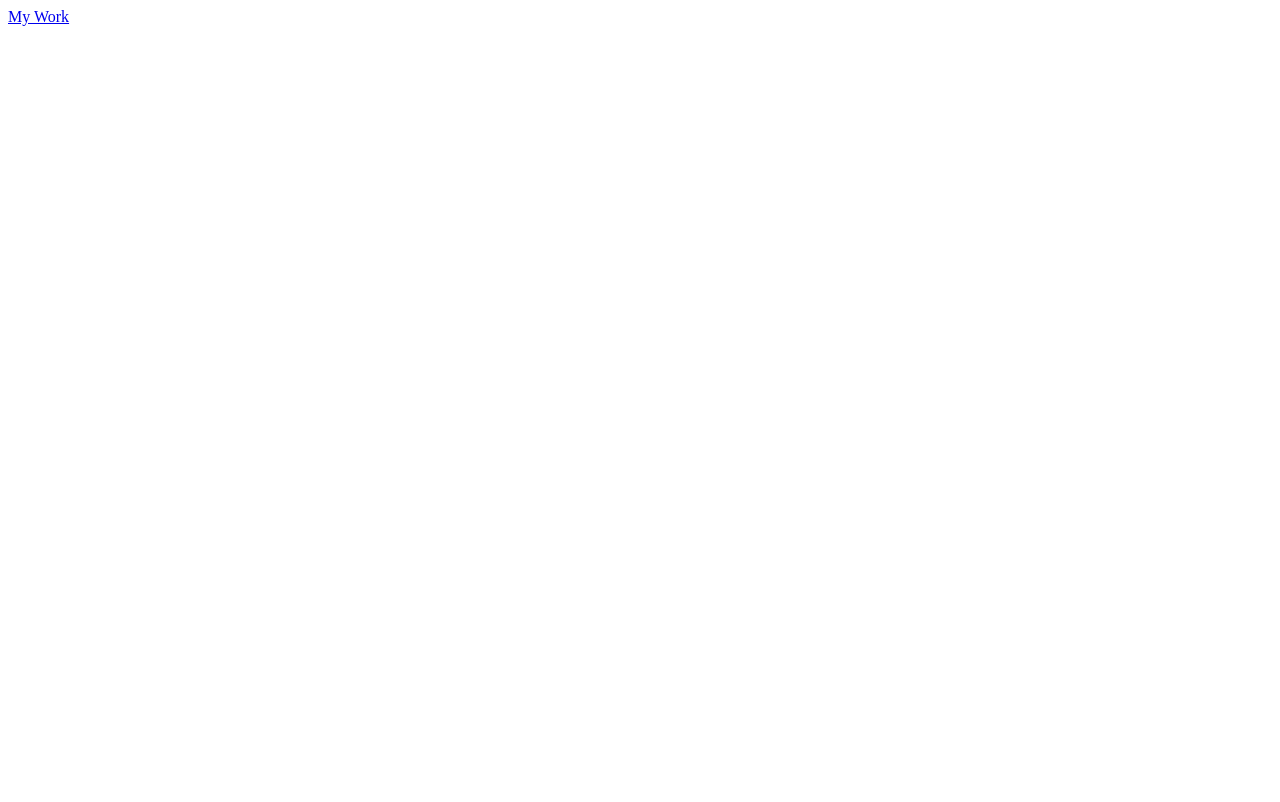
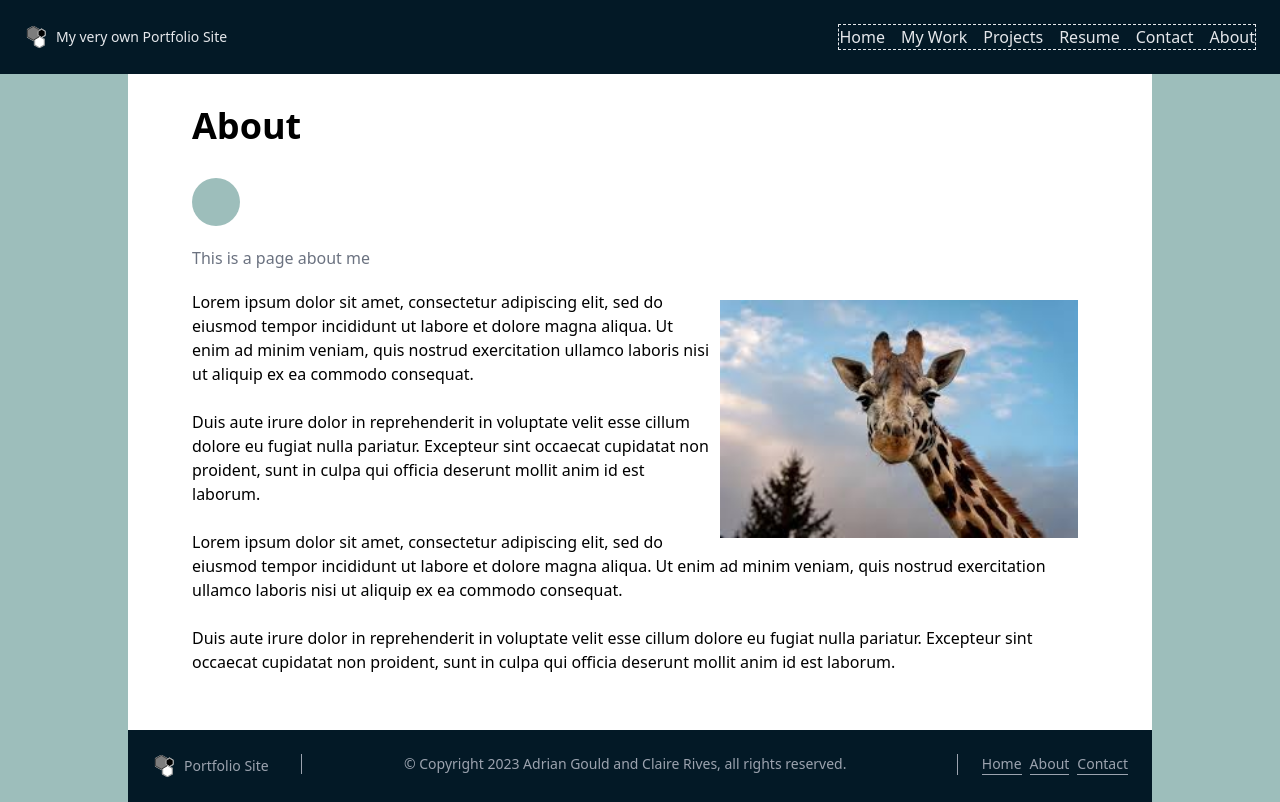
Before and after one commit to Claire863/C4Prog-WT-PROJ, a plain HTML site: page about.html in a window 1280 px wide. Drawn offline with Linux system fonts and the light colour scheme.

Commit message:
feat(about): html and css

```diff
--- a/about.html
+++ b/about.html
@@ -3,15 +3,66 @@
 <head>
     <meta charset="UTF-8">
     <meta name="viewport" content="width=device-width, initial-scale=1.0">
-    <title>Document</title>
+    <title>Portfolio</title>
+    <link rel="stylesheet" href="./assets/css/reset_meyerweb.css">
+    <link rel="stylesheet" href="./assets/css/style.css">
+    <link rel="stylesheet" href="./assets/css/style_tailwind.css">
 </head>
-<body>
-    <div class="menu">
-        <div class="rectangle-left hover:bg-rich-black hover:text-white hover:text-1xl">
-            <a href="#mywork">My Work</a>
+<body class="bg-ash-gray">
+    <header class="sticky top-0">
+        <div class="flex flex-col justify-between p-6 mx-auto md:flex-row gap-2 bg-charcoal text-gray-200">
+            <a class="flex items-center mb-4 title-font md:mb-0 gap-2">
+                <img src="../../assets/img/SCC-Logo.svg" alt="SCC Logo" class="h-6">
+                <h1 class="text-sm">My very own Portfolio Site</h1>
+            </a>
+            <div class="flex text-base md:ml-auto border border-dashed">
+                <nav>
+                    <ul class="flex flex-row space-x-4">
+                        <li><a href=".">Home</a></li>
+                        <li><a href="mywork.html">My Work</a></li>
+                        <li><a href="projects.html">Projects</a></li>
+                        <li><a href="resume.html">Resume</a></li>
+                        <li><a href="contact.html">Contact</a></li>
+                        <li><a href="about.html">About</a></li>
+                    </ul>
+                </nav>
+            </div>
         </div>
-        <div class="ellipse"></div>
 
-    </div>
+    </header>
+    <main class="w-4/5 mx-auto bg-white pb-8 px-16">
+        <h1 class="text-4xl font-bold py-8">About</h1>
+        <div class="cercle"></div>
+        <p class="text-base my-5 text-gray-500">This is a page about me</p>
+        <div>
+            <img src="../../assets/img/giraffe.jpg" class="img-about" alt="nice pic">
+            <article>
+                <p>Lorem ipsum dolor sit amet, consectetur adipiscing elit, sed do eiusmod tempor incididunt ut labore et dolore magna aliqua. Ut enim ad minim veniam, quis nostrud exercitation ullamco laboris nisi ut aliquip ex ea commodo consequat. </p><br>
+                <p>Duis aute irure dolor in reprehenderit in voluptate velit esse cillum dolore eu fugiat nulla pariatur. Excepteur sint occaecat cupidatat non proident, sunt in culpa qui officia deserunt mollit anim id est laborum.</p><br>
+                <p>Lorem ipsum dolor sit amet, consectetur adipiscing elit, sed do eiusmod tempor incididunt ut labore et dolore magna aliqua. Ut enim ad minim veniam, quis nostrud exercitation ullamco laboris nisi ut aliquip ex ea commodo consequat. </p><br>
+                <p>Duis aute irure dolor in reprehenderit in voluptate velit esse cillum dolore eu fugiat nulla pariatur. Excepteur sint occaecat cupidatat non proident, sunt in culpa qui officia deserunt mollit anim id est laborum.</p><br>
+            </article>
+
+        </div>
+
+
+    </main>
+    <footer>
+        <div class="text-gray-400 bg-charcoal body-font w-4/5 container flex flex-col items-start justify-between p-6 mx-auto md:flex-row gap-2">
+            <a class="flex items-center mb-4 title-font md:mb-0 gap-2 hover:text-white transition duration-500 ease-in-out">
+                <img src="../../assets/img/SCC-Logo.svg" alt="SCC Logo" class="h-6">
+                <h1 class="text-sm">Portfolio Site</h1>
+            </a>
+            <div class="flex flex-wrap text-sm pl-6 ml-6 text-base border-l border-gray-400 grow ">
+                <p class="m-auto">© Copyright 2023 Adrian Gould and Claire Rives, all rights reserved.</p>
+            </div>
+            <div class="flex flex-wrap text-sm pl-6 ml-6 text-base border-l border-gray-400 md:mr-auto gap-2">
+                <a href="." class="border-b border-gray-400 hover:border-gray-200 hover:text-white transition duration-500 ease-in-out">Home</a>
+                <a href="about.html" class="border-b border-gray-400 hover:border-gray-200 hover:text-white transition duration-500 ease-in-out">About</a>
+                <a href="contact.html" class="border-b border-gray-400 hover:border-gray-200 hover:text-white transition duration-500 ease-in-out">Contact</a>
+            </div>
+        </div>
+
+    </footer>
 </body>
 </html>
--- a/assets/css/style.css
+++ b/assets/css/style.css
@@ -41,3 +41,9 @@
   width: 25rem;
   max-width: 100%;
 }
+
+img.img-about {
+  float: right;
+  width: 40%;
+  margin: 10px;
+}
```
Also changed, not shown: assets/css/style_tailwind.css.
